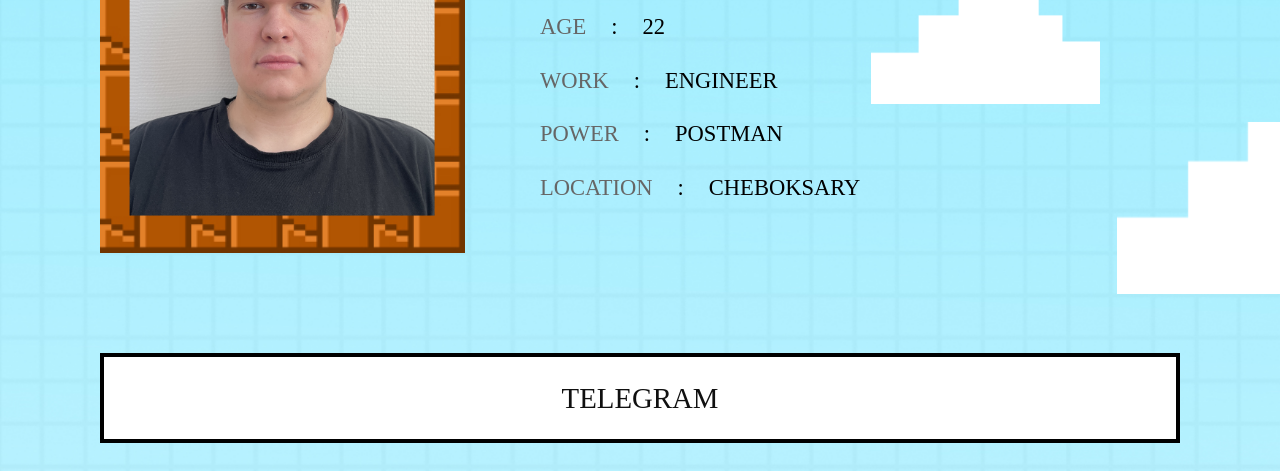
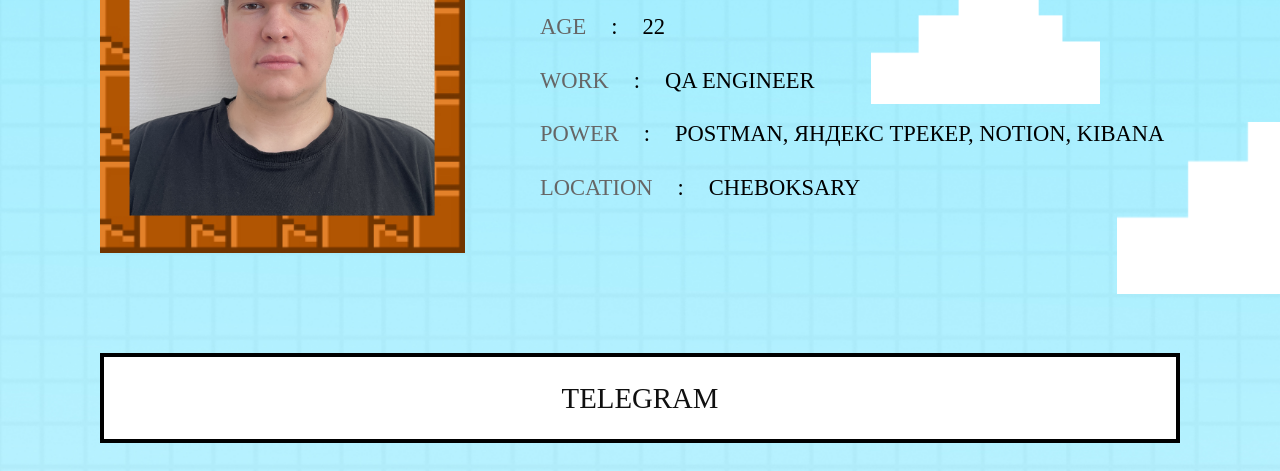
Before and after one commit to Artem159263/cv, a plain HTML site: page mario_cv-main/index.html in a window 1280 px wide. Shown: the part 303-774 px from the top of the page. Drawn offline with Linux system fonts and the light colour scheme; files whose address does not match are found by name.

Commit message:
Добвал описание Power

```diff
--- a/mario_cv-main/index.html
+++ b/mario_cv-main/index.html
@@ -60,8 +60,8 @@
                   </div>
                   <div>
                      <div class="list"><span>age</span><span>:</span><span>22</span></div>
-                     <div class="list"><span>work</span><span>:</span><span>engineer</span></div>
-                     <div class="list"><span>Power</span><span>:</span><span>Postman</span></div>
+                     <div class="list"><span>work</span><span>:</span><span>QA engineer</span></div>
+                     <div class="list"><span>Power</span><span>:</span><span>Postman, Яндекс трекер, Notion, kibana</span></div>
                      <div class="list"><span>location</span><span>:</span><span>Cheboksary</span></div>
 
                   </div>
```
